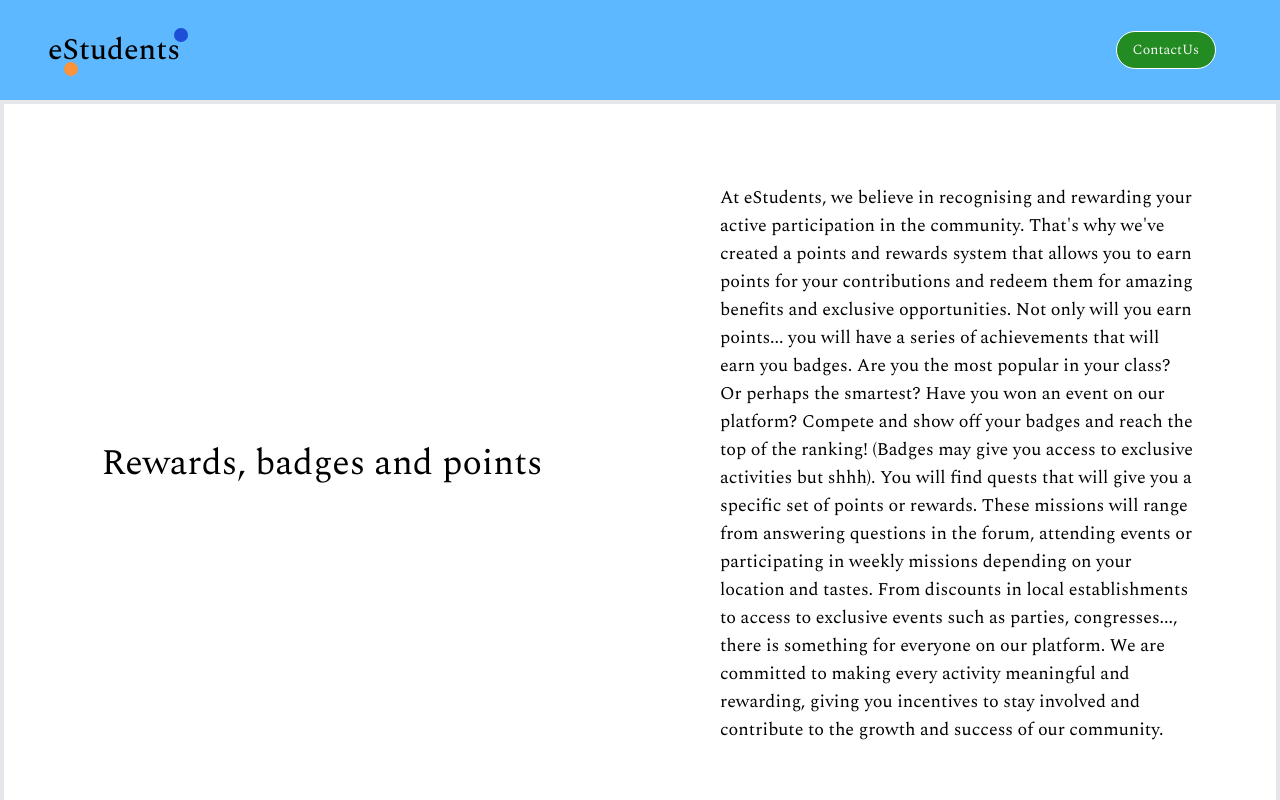
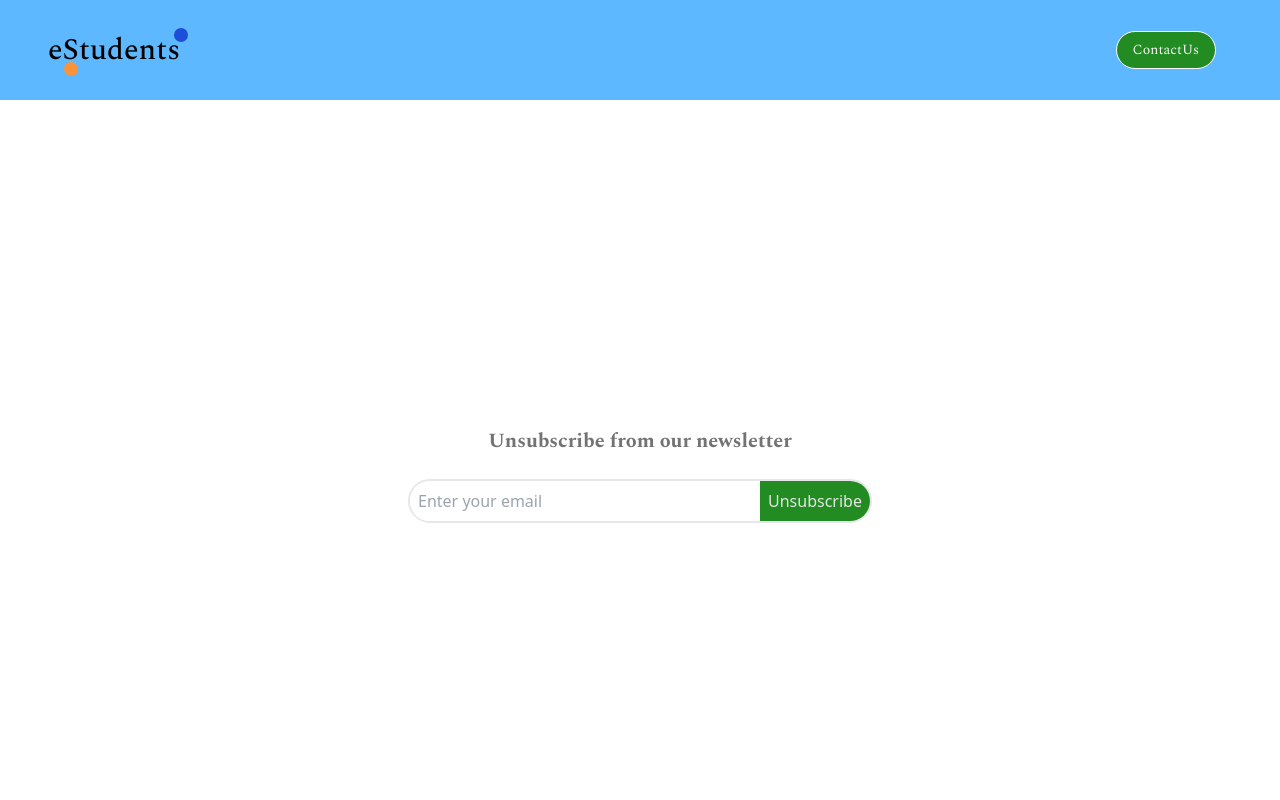
Before and after one commit to e-Students/landing-page, a React (Vite) app: page /unsubscribe in a window 1280 px wide. Shown: the top 800 px of the page. Built offline with nearby package versions, Linux system fonts and the light colour scheme.

Commit message:
unsuscribePage

```diff
--- a/package.json
+++ b/package.json
@@ -16,7 +16,8 @@
     "react": "^18.2.0",
     "react-dom": "^18.2.0",
     "react-hook-form": "^7.51.1",
-    "react-icons": "^5.0.1"
+    "react-icons": "^5.0.1",
+    "react-router-dom": "^6.22.3"
   },
   "devDependencies": {
     "@types/react": "^18.2.66",
--- a/src/App.tsx
+++ b/src/App.tsx
@@ -2,12 +2,25 @@ import Footer from './components/Footer';
 import LandingPage from './Pages/LandingPage';
 import Navbar from './components/Navbar';
 import { data } from './data/Articles.data';
+import { Routes, Route, BrowserRouter as Router } from 'react-router-dom';
+import UnsubscribePage from './Pages/UnsubscribePage';
 function App() {
   return (
     <>
-      <Navbar />
-      <LandingPage data={data} />
-      <Footer />
+      <Router>
+        <Navbar />
+        <Routes>
+          <Route
+            path='/'
+            element={<LandingPage data={data} />}
+          />
+          <Route
+            path='/unsubscribe'
+            element={<UnsubscribePage />}
+          />
+        </Routes>
+        <Footer />
+      </Router>
     </>
   );
 }
--- a/src/Pages/UnsubscribePage.tsx
+++ b/src/Pages/UnsubscribePage.tsx
@@ -0,0 +1,59 @@
+import { useForm, FieldValues } from 'react-hook-form';
+import { useNavigate } from 'react-router-dom';
+import Loader from '../components/Loader';
+import axios from 'axios';
+import { useState } from 'react';
+
+const UnsubscribePage = () => {
+  const [isSubmitting, setIsSubmitting] = useState(false);
+  const navigate = useNavigate();
+  const {
+    register,
+    handleSubmit,
+    formState: { errors },
+  } = useForm<FieldValues>({
+    defaultValues: {
+      email: '',
+    },
+  });
+
+  const onSubmit = async (data: FieldValues) => {
+    setIsSubmitting(true);
+    try {
+      await axios.delete('http://localhost:4000/deleteMail', { data });
+    } catch (error: unknown) {
+      console.log(error);
+    } finally {
+      setIsSubmitting(false);
+      navigate('/');
+    }
+  };
+  return (
+    <div className='h-[749px] w-full flex items-center justify-center flex-col gap-6'>
+      {isSubmitting && <Loader />}
+      <h1 className='text-xl font-bold text-center font-base text-neutral-500 '>
+        Unsubscribe from our newsletter
+      </h1>
+      <form
+        className='flex border-2 items-center justify-between rounded-full overflow-hidden'
+        onSubmit={handleSubmit(onSubmit)}>
+        <input
+          {...register('email', { required: true })}
+          type='email'
+          placeholder='Enter your email'
+          className='border-none p-2 w-[350px] focus:outline-none focus:ring-0 focus:border-transparent'
+        />
+        {errors.email && (
+          <span className='text-red-500'>This field is required</span>
+        )}
+        <button
+          className='p-2 bg-forest text-neutral-200'
+          type='submit'>
+          Unsubscribe
+        </button>
+      </form>
+    </div>
+  );
+};
+
+export default UnsubscribePage;
--- a/src/components/Input.tsx
+++ b/src/components/Input.tsx
@@ -5,12 +5,14 @@ import { FieldValues, UseFormRegister, FieldErrors } from 'react-hook-form';
 interface InputProps {
   id: string;
   type?: string;
-  label: string;
+  label?: string;
   register: UseFormRegister<FieldValues>;
   errors: FieldErrors;
   required?: boolean;
   disable?: boolean;
   placeholder?: string;
+  className?: string;
+  containerStyle?: string;
 }
 
 export const Input = ({
@@ -22,9 +24,11 @@ export const Input = ({
   required = false,
   disable = false,
   placeholder,
+  className,
+  containerStyle,
 }: InputProps) => {
   return (
-    <div className=''>
+    <div className={containerStyle}>
       <label
         htmlFor={id}
         className='block text-sm font-medium leading-6 text-gray-900'>
@@ -42,7 +46,7 @@ export const Input = ({
             `form-input
           block w-full rounded-md py-1.5 px-2 text-gray-900 border-0 shadow-sm ring-1 ring-inset
            ring-gray-300 placeholder:text-gray-400 focus:ring-2 focus:ring-inset
-            focus:ring-sky-600 sm:text-sm sm:leading-6`,
+            focus:ring-sky-600 sm:text-sm sm:leading-6 ${className}`,
             errors[id] && 'focus:ring-rose-500',
             disable && 'opacity-50 cursor-default'
           )}
```
Also changed, not shown: 1 other file (tests, documents, lock files or other folders).
